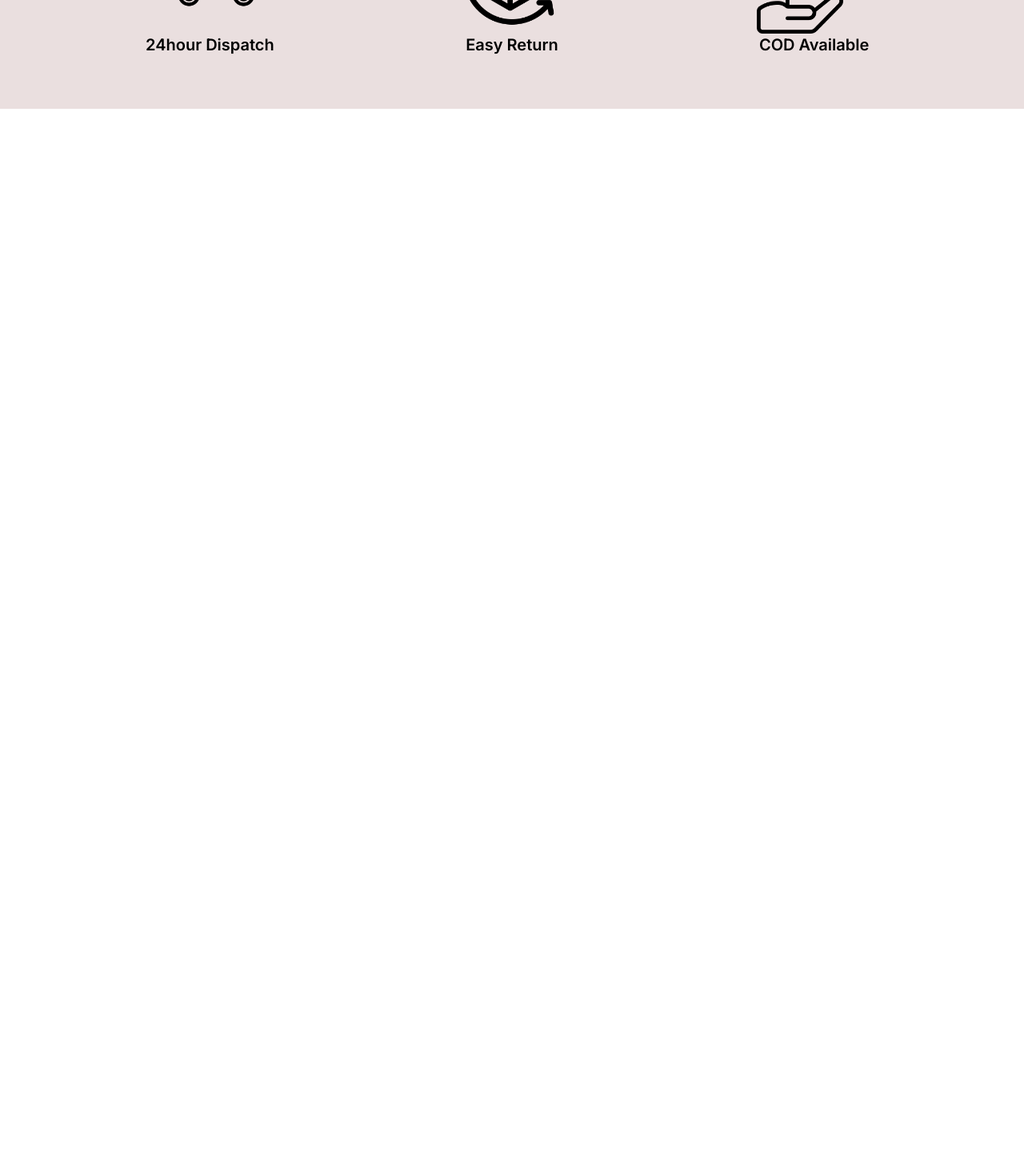
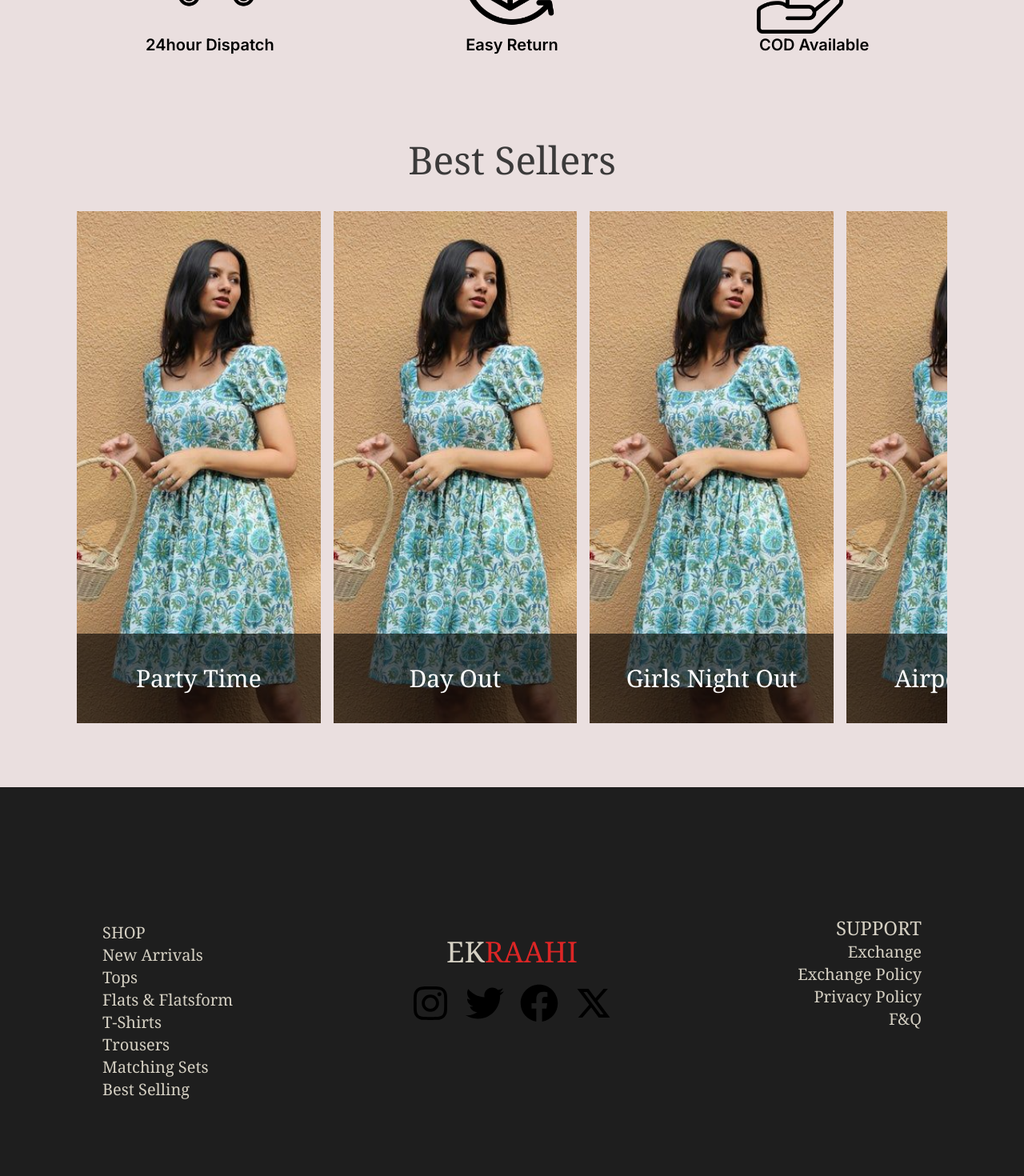
Before and after one commit to SURAJSCHAUHAN/ek_Raahi, a Next.js app: page / in a window 1280 px wide. Shown: the part 2680-4150 px from the top of the page at 80% size. Before the commit the page ends 2816 px from the top, so only its background shows below. Built offline with nearby package versions, Linux system fonts and the light colour scheme.

Commit message:
Footer added

```diff
--- /dev/null
+++ b/app/components/BestSellers.jsx
@@ -0,0 +1,58 @@
+
+import React from 'react'
+
+
+
+const BestSellers = () => {
+  return (
+    <div className='pb-[10vh]'>
+        <div className='text-5xl font-{550} text-[#3b3a3a] font-serif flex justify-center items-center py-10 '>
+            <h1>Best Sellers</h1>
+        </div>
+        <div className='flex justify-center items-center'>
+            <div className="carousel  h-[80vh] w-[85vw] gap-4">
+                    <div className='carousel-item font-serif w-[28%] h-full relative'>
+                        <div className='absolute bottom-0 text-white flex flex-col justify-center items-center text-3xl leading-relaxed h-[14vh] w-full fade z-10'>
+                            <h2>Party Time</h2>
+                        </div>
+                        <img src={'/cat6.jpg'} alt="cat1" className='object-cover h-full'/>
+                    </div>
+                    <div className='carousel-item font-serif w-[28%] h-full relative'>
+                        <div className='absolute bottom-0 text-white flex flex-col justify-center items-center text-3xl leading-relaxed h-[14vh] w-full fade z-10'>
+                            <h2>Day Out</h2>
+                        </div>
+                        <img src={'/cat6.jpg'} alt="cat1" className='object-cover h-full'/>
+                    </div>
+                    <div className='carousel-item font-serif w-[28%] h-full relative'>
+                        <div className='absolute bottom-0 text-white flex flex-col justify-center items-center text-3xl leading-relaxed h-[14vh] w-full fade z-10'>
+                            <h2>Girls Night Out</h2>
+                        </div>
+                        <img src={'/cat6.jpg'} alt="cat1" className='object-cover h-full'/>
+                    </div>
+                    <div className='carousel-item font-serif w-[28%] h-full relative'>
+                        <div className='absolute bottom-0 text-white flex flex-col justify-center items-center text-3xl leading-relaxed h-[14vh] w-full fade z-10'>
+                            <h2>Airport Look</h2>
+                        </div>
+                        <img src={'/cat6.jpg'} alt="cat1" className='object-cover h-full'/>
+                    </div>
+                    <div className='carousel-item font-serif w-[28%] h-full relative'>
+                        <div className='absolute bottom-0 text-white flex flex-col justify-center items-center text-3xl leading-relaxed h-[14vh] w-full fade z-10'>
+                            <h2>Kitchen Look</h2>
+                        </div>
+                        <img src={'/cat6.jpg'} alt="cat1" className='object-cover h-full'/>
+                    </div>
+                    <div className='carousel-item font-serif w-[28%] h-full relative'>
+                        <div className='absolute bottom-0 text-white flex flex-col justify-center items-center text-3xl leading-relaxed h-[14vh] w-full fade z-10'>
+                            <h2>Traditional Look</h2>
+                        </div>
+                        <img src={'/cat6.jpg'} alt="cat1" className='object-cover h-full'/>
+                    </div>
+
+            </div>
+        </div>
+
+    </div>
+  )
+}
+
+export default BestSellers
--- /dev/null
+++ b/app/components/Footer.jsx
@@ -0,0 +1,46 @@
+import React from 'react'
+import { FaInstagram } from "react-icons/fa";
+import { FaTwitter } from "react-icons/fa";
+import { FaFacebook } from "react-icons/fa";
+import { RiTwitterXLine } from "react-icons/ri"
+
+const Footer = () => {
+  return (
+    <div className='flex flex-col  items-center justify-between font-serif bg-[#1E1E1E] h-[95vh]'>
+        <div className='flex justify-between w-[80vw] mt-[15vh]'>
+            <div className='flex flex-col justify-center  text-[#d5d0c3] text-xl  w-[18vw] h-[40vh]'>
+                <h2>SHOP</h2>
+                <h2>New Arrivals</h2>
+                <h2>Tops</h2>
+                <h2>Flats & Flatsform</h2>
+                <h2>T-Shirts</h2>
+                <h2>Trousers</h2>
+                <h2>Matching Sets</h2>
+                <h2>Best Selling</h2>
+            </div>
+            <div className='flex flex-col gap-5 justify-center items-center text-[#d5d0c3] text-4xl  w-[18vw] h-[20vh] pt-[10vh]'>
+                <h2>EK<span className='text-red-600'>RAAHI</span></h2>
+                <div className='flex gap-5 text-5xl text-black'>
+                    <FaInstagram/>
+                    <FaTwitter/>
+                    <FaFacebook/>
+                    <RiTwitterXLine/>
+                </div>
+            </div>
+            <div className='flex flex-col justify-center items-end text-[#d5d0c3] text-xl  w-[18vw] h-[18vh] pt-[10vh]'>
+                <h2 className='text-2xl'>SUPPORT</h2>
+                <h2>Exchange</h2>
+                <h2>Exchange Policy</h2>
+                <h2>Privacy Policy</h2>
+                <h2>F&Q</h2>
+            </div>
+        </div>
+        <div className=' flex justify-center items-center text-2xl text-[#d5d0c3] font-semibold font-mono w-full h-[10vh]'>
+           <h2>@2024 Good Tribe Pvt. Ltd. All Right Reserved</h2>
+        </div>
+
+    </div>
+  )
+}
+
+export default Footer
--- a/app/page.jsx
+++ b/app/page.jsx
@@ -5,6 +5,8 @@ import SideMenu from './components/SideMenu'
 import TopCategories from './components/TopCategories'
 import NewArrivals from './components/NewArrivals'
 import ServicesIcon from './components/ServicesIcon'
+import BestSellers from './components/BestSellers'
+import Footer from './components/Footer'
 
 const page = () => {
   return (
@@ -15,6 +17,8 @@ const page = () => {
       <TopCategories/>
       <NewArrivals/>
       <ServicesIcon/>
+      <BestSellers/>
+      <Footer/>
     </div>
   )
 }
```
